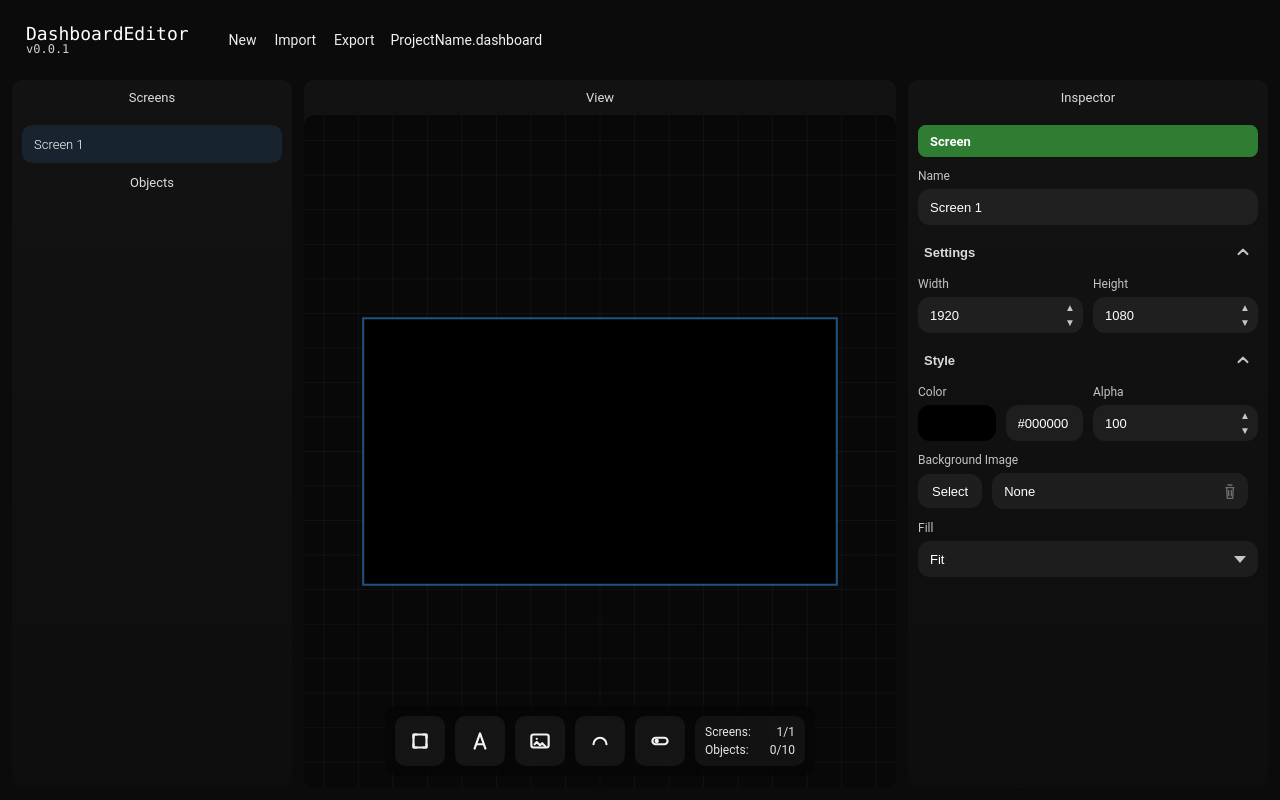
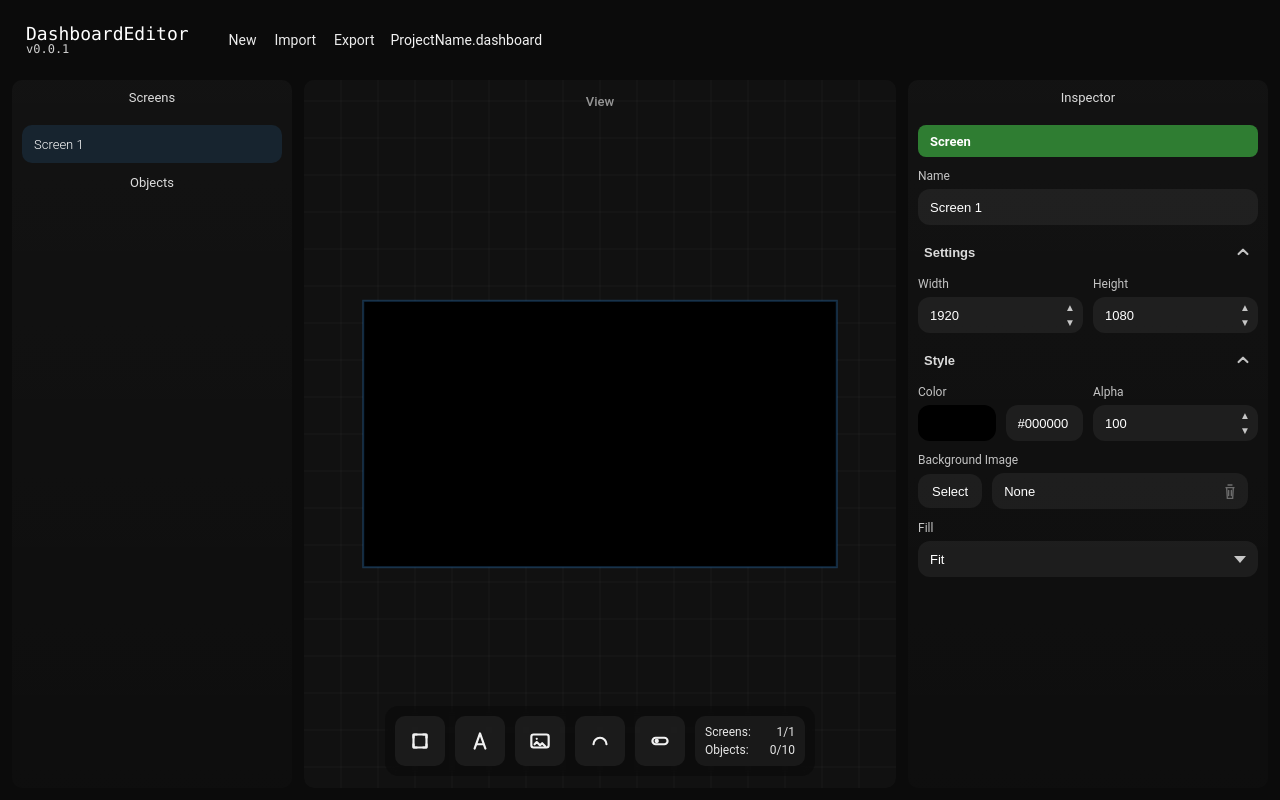
Before and after one commit to abyssinec/DashboardEditor, a React (Vite) app: page / in a window 1280 px wide. Built offline with nearby package versions, Linux system fonts and the light colour scheme.

Commit message:
Some UI Fixes

```diff
--- a/src/components/CanvasView.tsx
+++ b/src/components/CanvasView.tsx
@@ -321,7 +321,7 @@ ctx.globalAlpha = 0.07;
 ctx.strokeStyle = "#9E9E9E";
 ctx.lineWidth = 1;
 
-const step = 140 * vp.zoom;
+const step = 150 * vp.zoom;
 
 // привязываем грид к мировым координатам (чтобы ехал вместе с паном)
 const offX = ((c.width / 2) + vp.panX * vp.zoom) % step;
@@ -402,7 +402,7 @@ const bgImg = bgImgRef.current;
 
     // screen border
     ctx.save();
-    ctx.globalAlpha = 0.5;
+    ctx.globalAlpha = 0.25;
     ctx.strokeStyle = "#3EA3FF";
     ctx.lineWidth = 2;
     ctx.strokeRect(tl.sx, tl.sy, srW, srH);
--- a/src/components/ViewPanel.tsx
+++ b/src/components/ViewPanel.tsx
@@ -97,11 +97,12 @@ export function ViewPanel() {
   return (
     <div className="viewWrap">
       <div className="viewHeader">
-        <div className="panelTitle insPanelTitle">View</div>
       </div>
 
       <div className="canvasHost">
         <div className="canvasFrame">
+          <div className="canvasTitleOverlay">View</div>
+
           <CanvasView />
 
           <div className="viewTools">
--- a/src/styles.css
+++ b/src/styles.css
@@ -802,7 +802,7 @@ input[type="number"] {
 }
 
 .canvasFrame {
-  background: #080808 !important;
+  background: rgb(17, 17, 17) !important;
 }
 .insTextarea {
   min-height: 74px;
@@ -1393,3 +1393,14 @@ input[type="number"] {
   background: transparent !important;
   box-shadow: none !important;
 }
+.canvasTitleOverlay {
+  position: absolute;
+  top: 14px;
+  left: 50%;
+  transform: translateX(-50%);
+  font-size: 13px;
+  font-weight: 500;
+  color: #cfcfcf;
+  pointer-events: none;
+  opacity: 0.7;
+}
```
